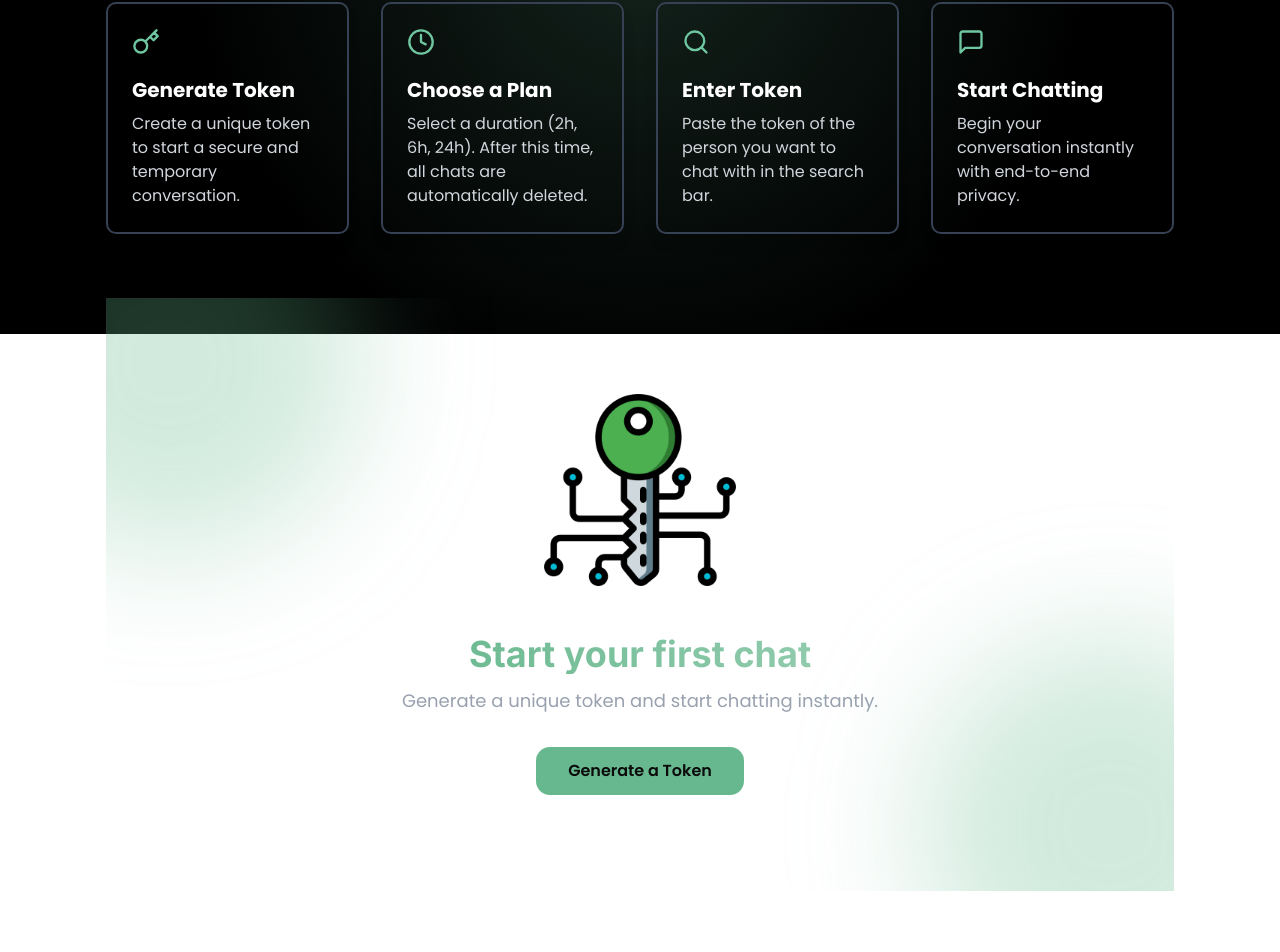
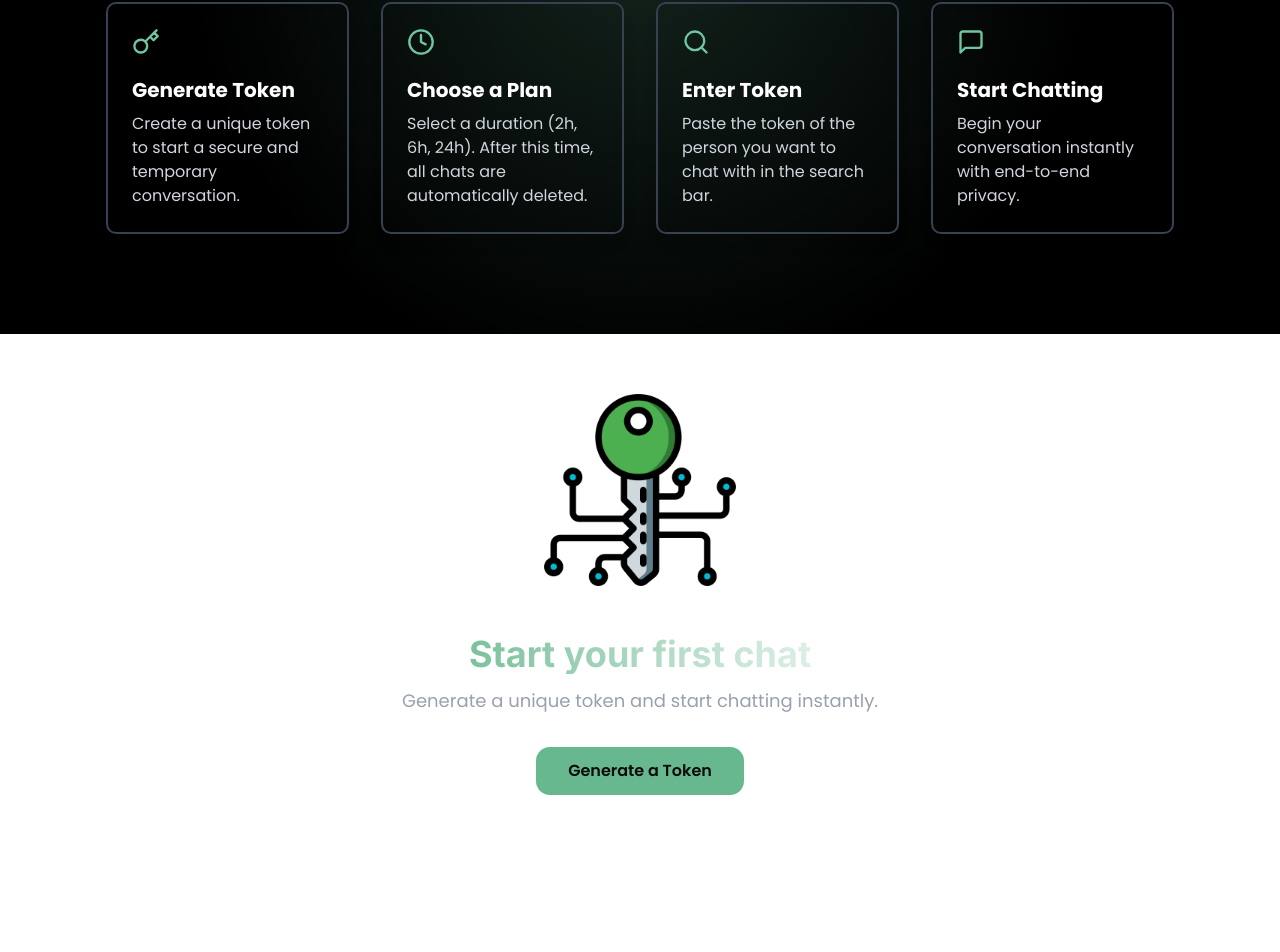
Before and after one commit to tahmid-khan-hub/Distak, a Next.js app: page / in a window 1280 px wide. Shown: the part 466-1418 px from the top of the page. Built offline with nearby package versions, Linux system fonts and the light colour scheme; no server answers.

Commit message:
Updated the GenerateToken section design and structure

```diff
--- a/app/HomeComponents/CallToAction/components/GenerateToken/GenerateToken.tsx
+++ b/app/HomeComponents/CallToAction/components/GenerateToken/GenerateToken.tsx
@@ -8,11 +8,7 @@ export default function GenerateToken() {
   return (
     <section className="relative py-24 px-6 flex items-center justify-center overflow-hidden">
 
-      {/* Background Glow Effects */}
-      <div className="absolute -top-32 -left-32 w-96 h-96 bg-primary/30 blur-3xl rounded-full"></div>
-      <div className="absolute -bottom-32 -right-32 w-96 h-96 bg-primary/30 blur-3xl rounded-full"></div>
-
-      {/* Glass Card */}
+      {/* Card */}
       <div className="">
 
         {/* Icon */}
@@ -40,7 +36,7 @@ export default function GenerateToken() {
         {/* Heading */}
         <AnimateOnView direction="up" delay={0.3} duration={0.7}>
           <h2 className="inter text-center text-4xl font-bold
-            bg-linear-to-r from-primary to-primary/70
+            bg-linear-to-r from-primary to-primary/10
             bg-clip-text text-transparent">
             Start your first chat
           </h2>
```
